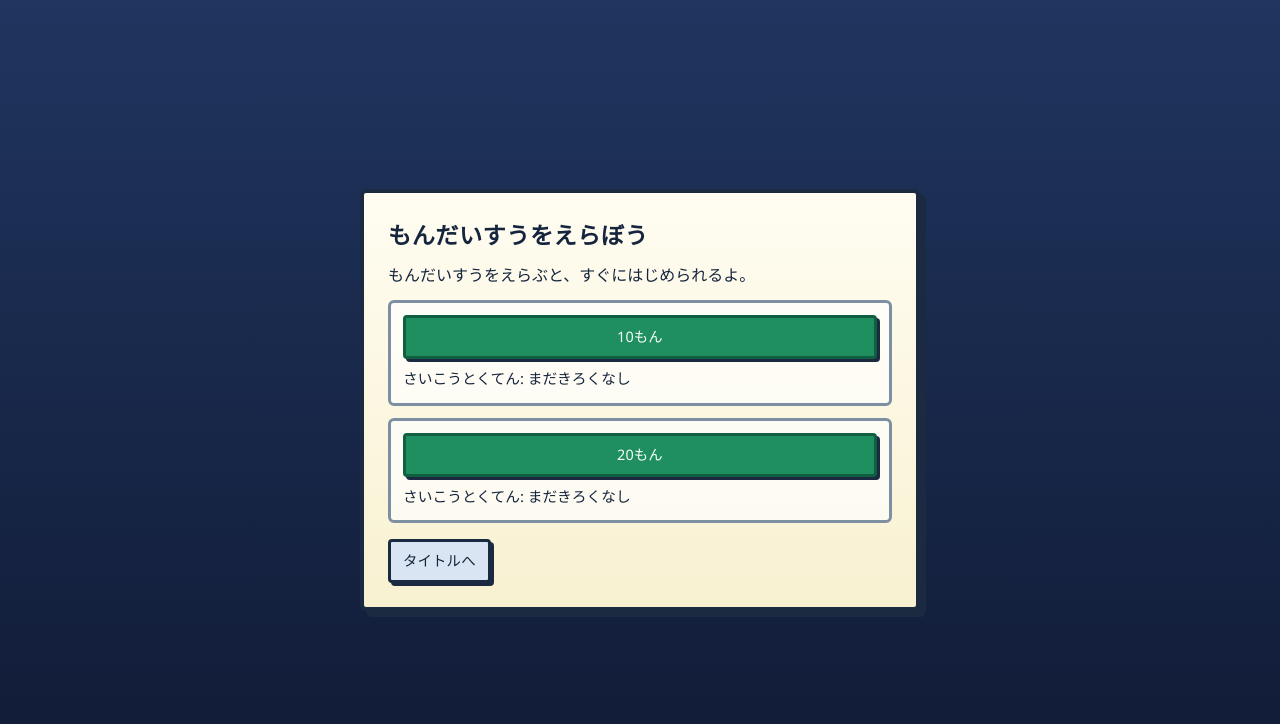
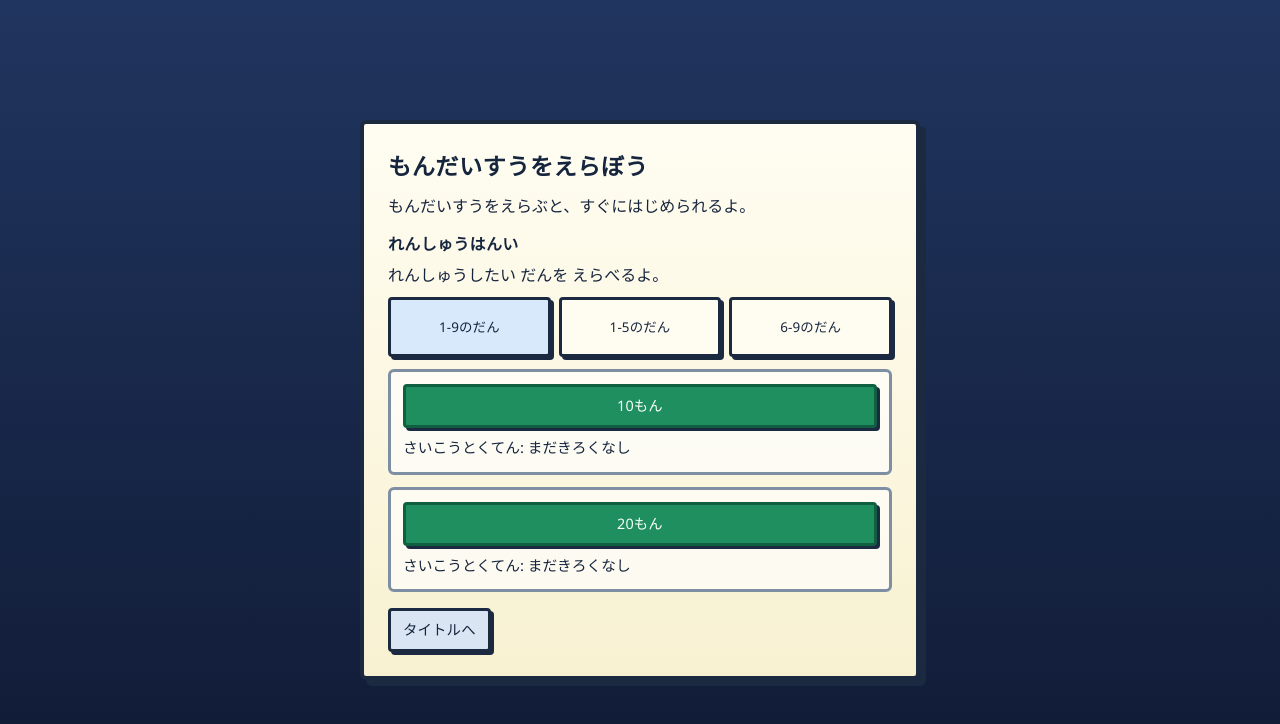
Before and after one commit to nmmkk/9x9quiz, a React (Vite) app: page / in a window 1280 px wide. Both pictures are taken after a click on the button "はじめる". Shown: the top 724 px of the page. Built offline with nearby package versions, Linux system fonts and the light colour scheme.

Commit message:
feat: add M4-02 mode practice-range selector

```diff
--- a/src/App.tsx
+++ b/src/App.tsx
@@ -78,7 +78,11 @@ function App() {
   if (screen === screenIds.modeSelect) {
     return (
       <main className="app-shell">
-        <ModeSelectScreen onBack={() => setScreen(screenIds.title)} onStartQuiz={startQuiz} />
+        <ModeSelectScreen
+          onBack={() => setScreen(screenIds.title)}
+          initialPracticeScope={practiceScope}
+          onStartQuiz={startQuiz}
+        />
       </main>
     );
   }
--- a/src/features/mode/ui/ModeSelectScreen.tsx
+++ b/src/features/mode/ui/ModeSelectScreen.tsx
@@ -1,22 +1,46 @@
+import { useState } from "react";
+import { defaultPracticeScope, type PracticeScope } from "../../quiz/domain/practiceScope";
 import {
   questionCountModes,
   readHighScore,
   type QuestionCountMode,
 } from "../../../shared/storage/highScoreStorage";
 import { useI18n } from "../../../shared/i18n/useI18n";
+import { PracticeScopeSelector } from "./PracticeScopeSelector";
 
 type ModeSelectScreenProps = {
   onBack: () => void;
-  onStartQuiz: (mode: QuestionCountMode) => void;
+  initialPracticeScope: PracticeScope;
+  onStartQuiz: (mode: QuestionCountMode, scope: PracticeScope) => void;
 };
 
-export function ModeSelectScreen({ onBack, onStartQuiz }: ModeSelectScreenProps) {
+function toSelectableScope(scope: PracticeScope): PracticeScope {
+  if (scope.kind === "custom") {
+    return defaultPracticeScope;
+  }
+
+  return scope;
+}
+
+export function ModeSelectScreen({
+  onBack,
+  initialPracticeScope,
+  onStartQuiz,
+}: ModeSelectScreenProps) {
   const { t, tf } = useI18n();
+  const [selectedPracticeScope, setSelectedPracticeScope] = useState<PracticeScope>(
+    () => toSelectableScope(initialPracticeScope),
+  );
 
   return (
     <section className="panel" aria-labelledby="mode-heading">
       <h2 id="mode-heading">{t("mode.heading")}</h2>
       <p>{t("mode.description")}</p>
+
+      <PracticeScopeSelector
+        selectedScope={selectedPracticeScope}
+        onSelectScope={setSelectedPracticeScope}
+      />
 
       <div className="mode-grid" role="list" aria-label={t("mode.listAriaLabel")}>
         {questionCountModes.map((mode) => {
@@ -27,7 +51,7 @@ export function ModeSelectScreen({ onBack, onStartQuiz }: ModeSelectScreenProps)
               <button
                 type="button"
                 className="primary-button mode-start-button"
-                onClick={() => onStartQuiz(mode)}
+                onClick={() => onStartQuiz(mode, selectedPracticeScope)}
               >
                 {tf("mode.optionLabel", { count: mode })}
               </button>
--- /dev/null
+++ b/src/features/mode/ui/PracticeScopeSelector.tsx
@@ -0,0 +1,61 @@
+import { defaultPracticeScope, type PracticeScope } from "../../quiz/domain/practiceScope";
+import { useI18n } from "../../../shared/i18n/useI18n";
+
+const selectableScopes: readonly PracticeScope[] = [
+  { kind: "all" },
+  { kind: "lowerRange" },
+  { kind: "upperRange" },
+];
+
+type PracticeScopeSelectorProps = {
+  selectedScope: PracticeScope;
+  onSelectScope: (scope: PracticeScope) => void;
+};
+
+function toSelectableScope(scope: PracticeScope): PracticeScope {
+  if (scope.kind === "custom") {
+    return defaultPracticeScope;
+  }
+
+  return scope;
+}
+
+export function PracticeScopeSelector({
+  selectedScope,
+  onSelectScope,
+}: PracticeScopeSelectorProps) {
+  const { t } = useI18n();
+  const selectableScope = toSelectableScope(selectedScope);
+
+  return (
+    <div className="practice-scope-selector">
+      <h3>{t("mode.scopeHeading")}</h3>
+      <p className="practice-scope-description">{t("mode.scopeDescription")}</p>
+
+      <div className="practice-scope-grid" role="group" aria-label={t("mode.scopeAriaLabel")}>
+        {selectableScopes.map((scope) => {
+          const labelKey =
+            scope.kind === "all"
+              ? "mode.scopeOptionAll"
+              : scope.kind === "lowerRange"
+                ? "mode.scopeOptionLowerRange"
+                : "mode.scopeOptionUpperRange";
+
+          const isSelected = scope.kind === selectableScope.kind;
+
+          return (
+            <button
+              key={scope.kind}
+              type="button"
+              className={`practice-scope-button${isSelected ? " is-selected" : ""}`}
+              aria-pressed={isSelected}
+              onClick={() => onSelectScope(scope)}
+            >
+              {t(labelKey)}
+            </button>
+          );
+        })}
+      </div>
+    </div>
+  );
+}
--- a/src/shared/i18n/catalog.ts
+++ b/src/shared/i18n/catalog.ts
@@ -17,6 +17,12 @@ const jaJPCatalog = {
   "mode.listAriaLabel": "もんだいすうのえらびかた",
   "mode.noRecord": "まだきろくなし",
   "mode.optionLabel": "{count}もん",
+  "mode.scopeAriaLabel": "れんしゅうはんいのえらびかた",
+  "mode.scopeDescription": "れんしゅうしたい だんを えらべるよ。",
+  "mode.scopeHeading": "れんしゅうはんい",
+  "mode.scopeOptionAll": "1-9のだん",
+  "mode.scopeOptionLowerRange": "1-5のだん",
+  "mode.scopeOptionUpperRange": "6-9のだん",
   "quiz.backspaceButton": "けす",
   "quiz.clearButton": "ぜんぶけす",
   "quiz.currentQuestionLabel": "{current}もんめ",
@@ -55,6 +61,12 @@ const enCatalog = {
   "mode.listAriaLabel": "Question count modes",
   "mode.noRecord": "No record",
   "mode.optionLabel": "{count} Questions",
+  "mode.scopeAriaLabel": "Practice scope options",
+  "mode.scopeDescription": "Choose which multiplication tables to focus on.",
+  "mode.scopeHeading": "Practice Scope",
+  "mode.scopeOptionAll": "Tables 1-9",
+  "mode.scopeOptionLowerRange": "Tables 1-5",
+  "mode.scopeOptionUpperRange": "Tables 6-9",
   "quiz.backspaceButton": "Backspace",
   "quiz.clearButton": "Clear",
   "quiz.currentQuestionLabel": "Question {current}",
--- a/src/shared/i18n/types.ts
+++ b/src/shared/i18n/types.ts
@@ -14,6 +14,12 @@ export const messageKeys = [
   "mode.listAriaLabel",
   "mode.noRecord",
   "mode.optionLabel",
+  "mode.scopeAriaLabel",
+  "mode.scopeDescription",
+  "mode.scopeHeading",
+  "mode.scopeOptionAll",
+  "mode.scopeOptionLowerRange",
+  "mode.scopeOptionUpperRange",
   "quiz.backspaceButton",
   "quiz.clearButton",
   "quiz.currentQuestionLabel",
--- a/src/styles/app.css
+++ b/src/styles/app.css
@@ -86,10 +86,37 @@ p {
   gap: var(--space-2);
 }
 
+.practice-scope-selector {
+  margin-top: var(--space-2);
+}
+
+.practice-scope-description {
+  margin-bottom: var(--space-2);
+}
+
+.practice-scope-grid {
+  display: grid;
+  grid-template-columns: repeat(3, minmax(0, 1fr));
+  gap: var(--space-2);
+}
+
+.practice-scope-button {
+  min-height: 60px;
+  font-size: clamp(0.7rem, 2.6vw, 0.84rem);
+  line-height: 1.2;
+  padding-inline: var(--space-2);
+  overflow-wrap: anywhere;
+}
+
+.practice-scope-button.is-selected {
+  background: #d8e9fb;
+  border-color: var(--color-border-strong);
+}
+
 .mode-grid {
   display: grid;
   gap: var(--space-3);
-  margin-block: var(--space-2) var(--space-4);
+  margin-block: var(--space-3) var(--space-4);
 }
 
 .mode-card {
@@ -325,6 +352,10 @@ p {
     padding: var(--space-2);
   }
 
+  .practice-scope-grid {
+    grid-template-columns: 1fr;
+  }
+
   .numeric-button,
   .numeric-action-button,
   .submit-button {
```
Also changed, not shown: 4 other files (tests, documents, lock files or other folders).
